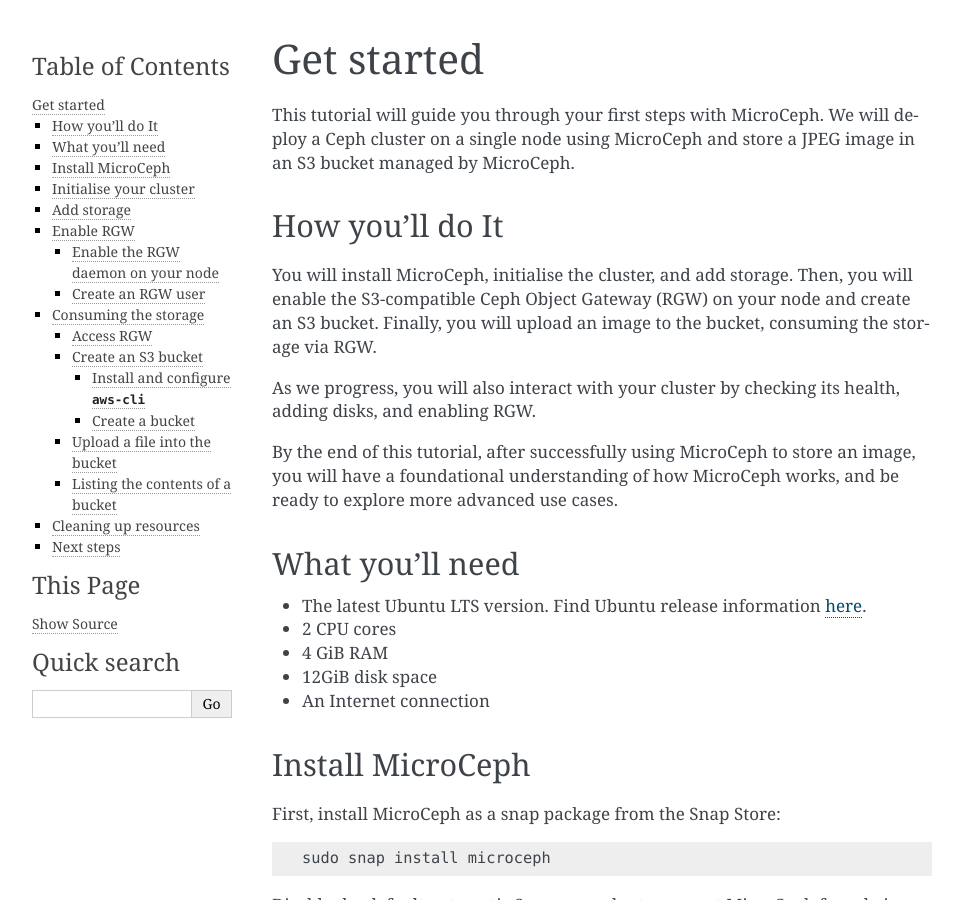
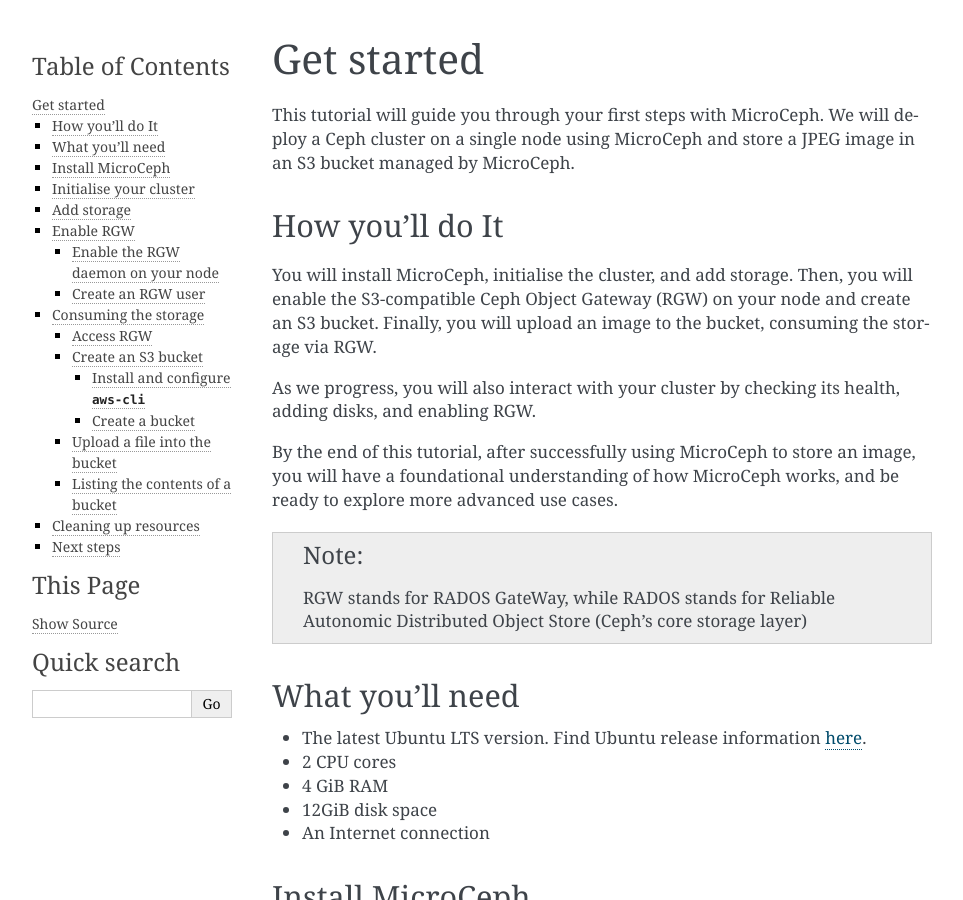
Before and after one commit to canonical/microceph, a Sphinx documentation site: the page built from docs/tutorial/get-started.rst, in a window 1280 px wide and 900 px high. Shown: the whole window, without its empty margins (148-1111 px from the left). Built offline with Sphinx 7.4.7, drawn with Linux system fonts in a browser that asks for light colours.

Commit message:
Clarify RGW and RADOS terminology in tutorial
Added a note explaining RGW and RADOS terms.

```diff
--- a/docs/tutorial/get-started.rst
+++ b/docs/tutorial/get-started.rst
@@ -14,6 +14,9 @@
 As we progress, you will also interact with your cluster by checking its health, adding disks, and enabling RGW.
 
 By the end of this tutorial, after successfully using MicroCeph to store an image, you will have a foundational understanding of how MicroCeph works, and be ready to explore more advanced use cases.
+
+.. note::
+    RGW stands for RADOS GateWay, while RADOS stands for Reliable Autonomic Distributed Object Store (Ceph's core storage layer)
 
 What you'll need
 ----------------
```
